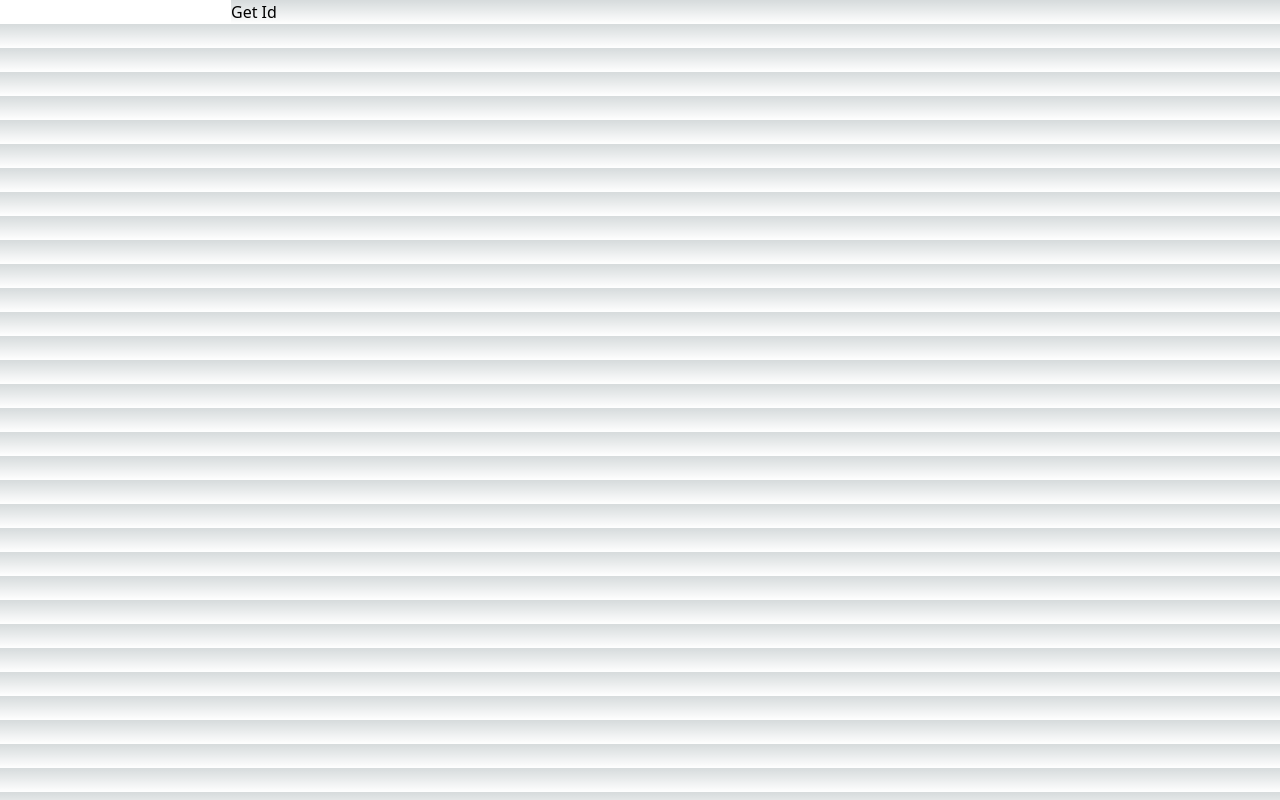
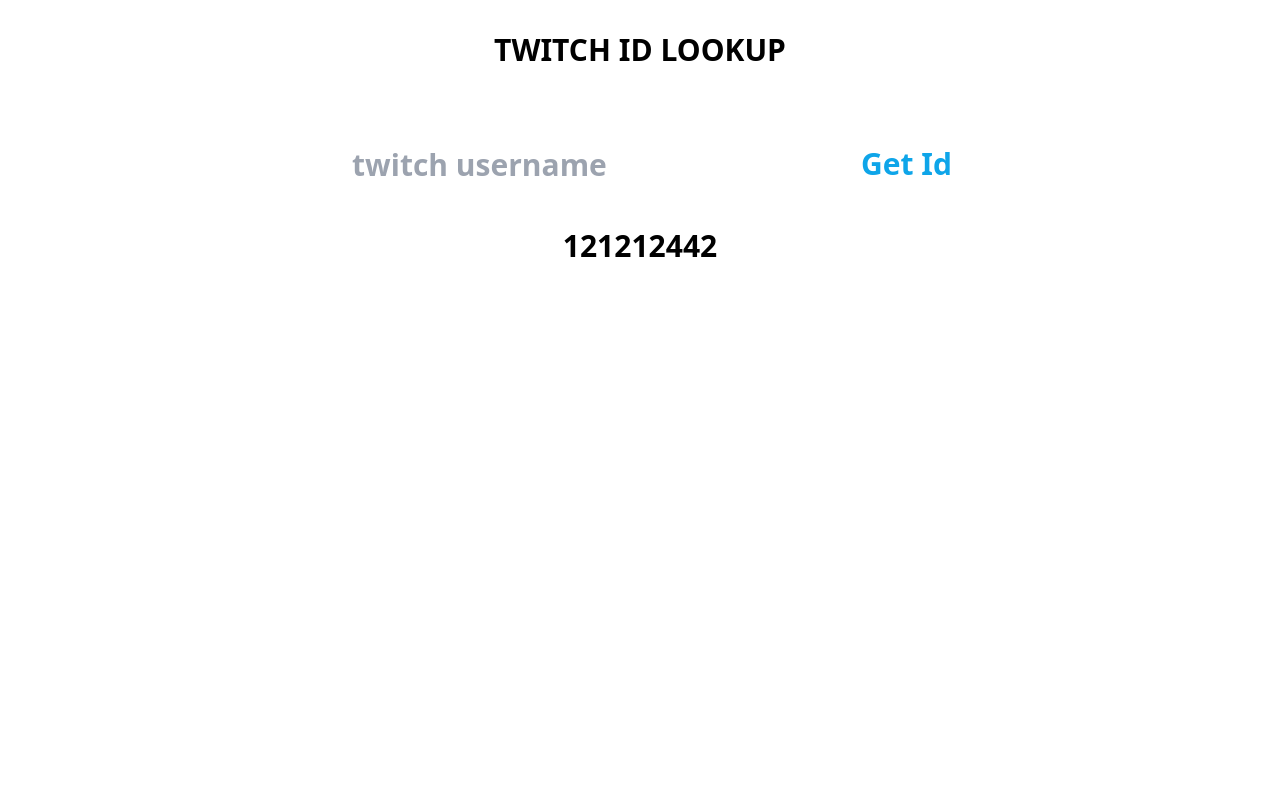
Before and after one commit to guinhoshuto/id-lookup, a Next.js app: page /twitch in a window 1280 px wide. Built offline with nearby package versions, Linux system fonts and the light colour scheme.

Commit message:
instalação do tailwind e um pouquinho de estilização

```diff
--- a/components/result.tsx
+++ b/components/result.tsx
@@ -4,7 +4,8 @@
 
 export default function Result(props: resultData){
     return(
-        <div>
+        <div className="text-center m-8">
+            121212442
             {props.id}
         </div>
     )
--- a/components/searchInput.tsx
+++ b/components/searchInput.tsx
@@ -1,6 +1,7 @@
 interface InputProps {
     onChange: (query: string) => void,
-    searchId: (query: string) => void
+    searchId: (query: string) => void,
+    placeholder: string,
     q: string
 }
 
@@ -11,14 +12,21 @@
     }
 
     return(
-        <div>
+        <div className="flex gap-4">
             {/* <form onSubmit={props.searchId}> */}
                 <input
                     type="text"
                     onChange={(e: any) => handleOnChange(e.target.value)}
+                    placeholder={props.placeholder}
+                    className="h-16 px-8"
                 />
                 {/* <input type="submit" value="Get Id" /> */}
-                <button onClick={() => props.searchId(props.q)}>Get Id</button>
+                <button
+                    onClick={() => props.searchId(props.q)}
+                    className="block p-2 bg-white border-solid border-1 text-sky-500"
+                >
+                    Get Id
+                </button>
 
             {/* </form> */}
         </div>
--- a/package.json
+++ b/package.json
@@ -23,6 +23,8 @@
     "typescript": "4.9.4"
   },
   "devDependencies": {
+    "autoprefixer": "^10.4.13",
+    "postcss": "^8.4.21",
     "tailwindcss": "^3.2.4"
   }
 }
--- a/pages/index.tsx
+++ b/pages/index.tsx
@@ -1,123 +1,11 @@
-import Head from 'next/head'
-import Image from 'next/image'
 import { Inter } from '@next/font/google'
-import styles from '../styles/Home.module.css'
 
 const inter = Inter({ subsets: ['latin'] })
 
 export default function Home() {
   return (
-    <>
-      <Head>
-        <title>Create Next App</title>
-        <meta name="description" content="Generated by create next app" />
-        <meta name="viewport" content="width=device-width, initial-scale=1" />
-        <link rel="icon" href="/favicon.ico" />
-      </Head>
-      <main className={styles.main}>
-        <div className={styles.description}>
-          <p>
-            Get started by editing&nbsp;
-            <code className={styles.code}>pages/index.tsx</code>
-          </p>
-          <div>
-            <a
-              href="https://vercel.com?utm_source=create-next-app&utm_medium=default-template&utm_campaign=create-next-app"
-              target="_blank"
-              rel="noopener noreferrer"
-            >
-              By{' '}
-              <Image
-                src="/vercel.svg"
-                alt="Vercel Logo"
-                className={styles.vercelLogo}
-                width={100}
-                height={24}
-                priority
-              />
-            </a>
-          </div>
-        </div>
-
-        <div className={styles.center}>
-          <Image
-            className={styles.logo}
-            src="/next.svg"
-            alt="Next.js Logo"
-            width={180}
-            height={37}
-            priority
-          />
-          <div className={styles.thirteen}>
-            <Image
-              src="/thirteen.svg"
-              alt="13"
-              width={40}
-              height={31}
-              priority
-            />
-          </div>
-        </div>
-
-        <div className={styles.grid}>
-          <a
-            href="https://nextjs.org/docs?utm_source=create-next-app&utm_medium=default-template&utm_campaign=create-next-app"
-            className={styles.card}
-            target="_blank"
-            rel="noopener noreferrer"
-          >
-            <h2 className={inter.className}>
-              Docs <span>-&gt;</span>
-            </h2>
-            <p className={inter.className}>
-              Find in-depth information about Next.js features and&nbsp;API.
-            </p>
-          </a>
-
-          <a
-            href="https://nextjs.org/learn?utm_source=create-next-app&utm_medium=default-template&utm_campaign=create-next-app"
-            className={styles.card}
-            target="_blank"
-            rel="noopener noreferrer"
-          >
-            <h2 className={inter.className}>
-              Learn <span>-&gt;</span>
-            </h2>
-            <p className={inter.className}>
-              Learn about Next.js in an interactive course with&nbsp;quizzes!
-            </p>
-          </a>
-
-          <a
-            href="https://vercel.com/templates?framework=next.js&utm_source=create-next-app&utm_medium=default-template&utm_campaign=create-next-app"
-            className={styles.card}
-            target="_blank"
-            rel="noopener noreferrer"
-          >
-            <h2 className={inter.className}>
-              Templates <span>-&gt;</span>
-            </h2>
-            <p className={inter.className}>
-              Discover and deploy boilerplate example Next.js&nbsp;projects.
-            </p>
-          </a>
-
-          <a
-            href="https://vercel.com/new?utm_source=create-next-app&utm_medium=default-template&utm_campaign=create-next-app"
-            className={styles.card}
-            target="_blank"
-            rel="noopener noreferrer"
-          >
-            <h2 className={inter.className}>
-              Deploy <span>-&gt;</span>
-            </h2>
-            <p className={inter.className}>
-              Instantly deploy your Next.js site to a shareable URL
-              with&nbsp;Vercel.
-            </p>
-          </a>
-        </div>
-      </main>
-    </>
+    <div className='p-8'>
+      <h1 className="text-4xl">ID LOOKUP</h1>
+    </div>
   )
 }
--- a/pages/twitch.tsx
+++ b/pages/twitch.tsx
@@ -20,9 +20,12 @@
         console.log(id)
     }
     return (
-        <div className="mx-10">
-            <SearchInput onChange={handleOnChange} searchId={getId} q={''}/>
-            <Result id={id}/>
+        <div className="flex flex-col items-center text-3xl font-bold p-8">
+            <h1>TWITCH ID LOOKUP</h1>
+            <div className="m-16">
+                <SearchInput onChange={handleOnChange} searchId={getId} q={''} placeholder="twitch username"/>
+                <Result id={id}/>
+            </div>
         </div>
     )
 }
--- /dev/null
+++ b/postcss.config.js
@@ -0,0 +1,6 @@
+module.exports = {
+  plugins: {
+    tailwindcss: {},
+    autoprefixer: {},
+  },
+}
--- a/styles/globals.css
+++ b/styles/globals.css
@@ -1,102 +1,11 @@
-@tailwind base;
-@tailwind components;
-@tailwind utilities;
-
-:root {
-  --max-width: 1100px;
-  --border-radius: 12px;
-  --font-mono: ui-monospace, Menlo, Monaco, 'Cascadia Mono', 'Segoe UI Mono',
-    'Roboto Mono', 'Oxygen Mono', 'Ubuntu Monospace', 'Source Code Pro',
-    'Fira Mono', 'Droid Sans Mono', 'Courier New', monospace;
-
-  --foreground-rgb: 0, 0, 0;
-  --background-start-rgb: 214, 219, 220;
-  --background-end-rgb: 255, 255, 255;
-
-  --primary-glow: conic-gradient(
-    from 180deg at 50% 50%,
-    #16abff33 0deg,
-    #0885ff33 55deg,
-    #54d6ff33 120deg,
-    #0071ff33 160deg,
-    transparent 360deg
-  );
-  --secondary-glow: radial-gradient(
-    rgba(255, 255, 255, 1),
-    rgba(255, 255, 255, 0)
-  );
-
-  --tile-start-rgb: 239, 245, 249;
-  --tile-end-rgb: 228, 232, 233;
-  --tile-border: conic-gradient(
-    #00000080,
-    #00000040,
-    #00000030,
-    #00000020,
-    #00000010,
-    #00000010,
-    #00000080
-  );
-
-  --callout-rgb: 238, 240, 241;
-  --callout-border-rgb: 172, 175, 176;
-  --card-rgb: 180, 185, 188;
-  --card-border-rgb: 131, 134, 135;
-}
-
-@media (prefers-color-scheme: dark) {
-  :root {
-    --foreground-rgb: 255, 255, 255;
-    --background-start-rgb: 0, 0, 0;
-    --background-end-rgb: 0, 0, 0;
-
-    --primary-glow: radial-gradient(rgba(1, 65, 255, 0.4), rgba(1, 65, 255, 0));
-    --secondary-glow: linear-gradient(
-      to bottom right,
-      rgba(1, 65, 255, 0),
-      rgba(1, 65, 255, 0),
-      rgba(1, 65, 255, 0.3)
-    );
-
-    --tile-start-rgb: 2, 13, 46;
-    --tile-end-rgb: 2, 5, 19;
-    --tile-border: conic-gradient(
-      #ffffff80,
-      #ffffff40,
-      #ffffff30,
-      #ffffff20,
-      #ffffff10,
-      #ffffff10,
-      #ffffff80
-    );
-
-    --callout-rgb: 20, 20, 20;
-    --callout-border-rgb: 108, 108, 108;
-    --card-rgb: 100, 100, 100;
-    --card-border-rgb: 200, 200, 200;
-  }
-}
-
-* {
-  box-sizing: border-box;
-  padding: 0;
-  margin: 0;
-}
+@import 'tailwindcss/base';
+@import 'tailwindcss/components';
+@import 'tailwindcss/utilities';
 
 html,
 body {
   max-width: 100vw;
   overflow-x: hidden;
-}
-
-body {
-  color: rgb(var(--foreground-rgb));
-  background: linear-gradient(
-      to bottom,
-      transparent,
-      rgb(var(--background-end-rgb))
-    )
-    rgb(var(--background-start-rgb));
 }
 
 a {
--- a/tailwind.config.js
+++ b/tailwind.config.js
@@ -1,6 +1,9 @@
 /** @type {import('tailwindcss').Config} */
 module.exports = {
-  content: ["./src/**/*.{html,js,tsx}"],
+  content: [
+    "./pages/**/*.{js,ts,jsx,tsx}",
+    "./components/**/*.{js,ts,jsx,tsx}",
+  ],
   theme: {
     extend: {},
   },
```
Also changed, not shown: 1 other file (tests, documents, lock files or other folders).
